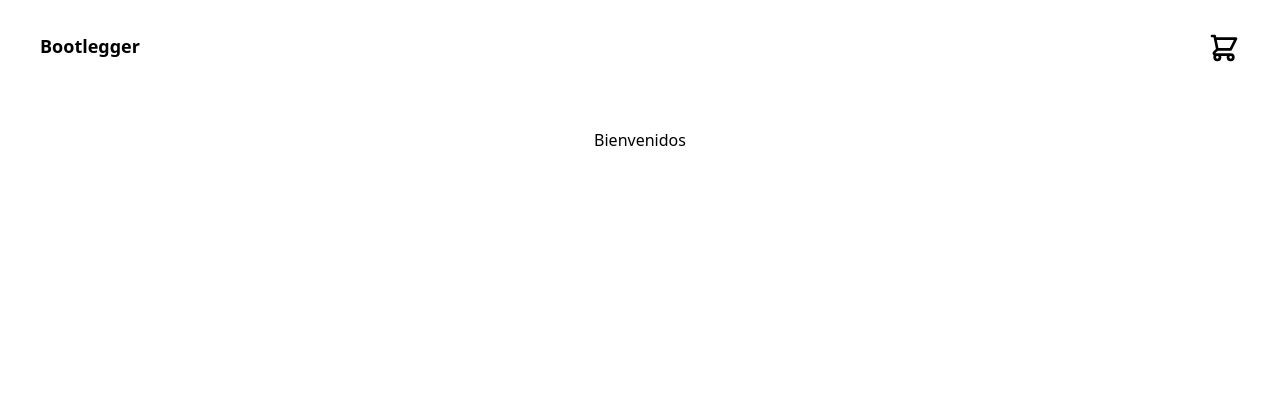
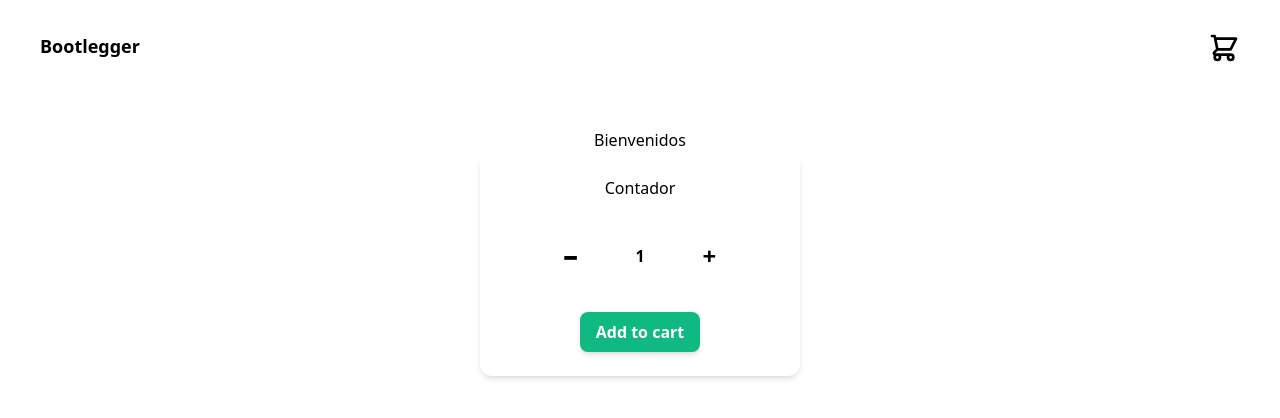
Before and after one commit to iLucadev/test-react, a React (Create React App) app: page / in a window 1280 px wide. Shown: the top 418 px of the page. Built offline with nearby package versions, Linux system fonts and the light colour scheme.

Commit message:
desafío contador

```diff
--- a/src/App.js
+++ b/src/App.js
@@ -8,13 +8,13 @@ import Header from "./components/header/Header";
 function App() {
   return (
     <>
-      <header className="container py-8 px-10 flex justify-between full-width">
+      <header className="container py-8 px-10 flex justify-between mx-auto full-width">
         <Header />
       </header>
 
-      <div className="container py-8 px-10 flex justify-center full-width">
+      <section className="container py-8 px-10 flex flex-col justify-center mx-auto full-width">
         <ItemsContainer greeting="Bienvenidos" />
-      </div>
+      </section>
 
       <footer></footer>
     </>
--- a/src/components/itemCount/ItemCount.js
+++ b/src/components/itemCount/ItemCount.js
@@ -2,8 +2,48 @@
 
 import React from "react";
 
-const ItemCount = () => {
-  return <div></div>;
+const ItemCount = ({ stock, onAdd, onSubstract, contador }) => {
+  return (
+    <>
+      <div className="p-6 container flex flex-col items-center max-w-xs rounded-xl shadow-md space-y-4">
+        <p>Contador</p>
+        <div className="container grid grid-cols-3 gap-4 py-6 px-10">
+          {contador > 0 ? (
+            <button
+              onClick={onSubstract}
+              className="substract flex justify-center items-center font-black text-2xl"
+              type=""
+            >
+              −
+            </button>
+          ) : null}
+
+          <b className="contador flex justify-center items-center">
+            {contador}
+          </b>
+
+          {contador < stock ? (
+            <button
+              onClick={() => {
+                onAdd(stock);
+              }}
+              className="addition flex justify-center items-center font-black text-2xl"
+              type=""
+            >
+              +
+            </button>
+          ) : null}
+        </div>
+
+        <button
+          className="py-2 px-4 font-semibold rounded-lg shadow-md text-white bg-green-500 hover:bg-green-700"
+          type=""
+        >
+          Add to cart
+        </button>
+      </div>
+    </>
+  );
 };
 
 export default ItemCount;
--- a/src/containers/itemsContainer/ItemsContainer.jsx
+++ b/src/containers/itemsContainer/ItemsContainer.jsx
@@ -1,7 +1,39 @@
-import React from "react";
+import React, { useEffect, useState } from "react";
+import ItemCount from "../../components/itemCount/ItemCount";
 
 const ItemsContainer = (props) => {
-  return <h1 className="font-sans">{props.greeting}</h1>;
+  const [contador, setContador] = useState(1);
+
+  const onAdd = (stock) => {
+    if (contador < stock) {
+      setContador(contador + 1);
+    } else {
+      console.log("no hay stock");
+    }
+  };
+
+  const onSubstract = (stock) => {
+    if (contador > 0) {
+      setContador(contador - 1);
+    }
+  };
+
+  return (
+    <>
+      <div className="container flex justify-center ">
+        <h1 className="font-sans">{props.greeting}</h1>
+      </div>
+
+      <div className="container flex justify-center ">
+        <ItemCount
+          stock={12}
+          contador={contador}
+          onAdd={onAdd}
+          onSubstract={onSubstract}
+        />
+      </div>
+    </>
+  );
 };
 
 export default ItemsContainer;
```
Also changed, not shown: 1 other file (tests, documents, lock files or other folders).
